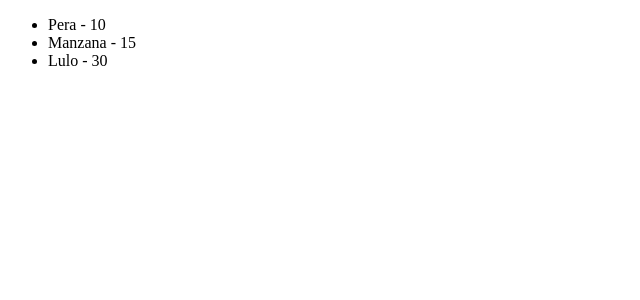
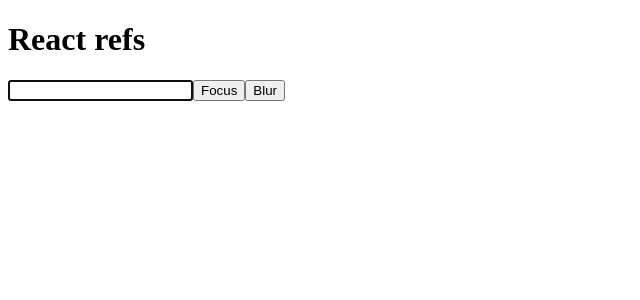
Before and after one commit to carlosmorera/CursoReact2020, a React (Create React App) app: page / in a window 1280 px wide. Shown: the top 300 px of the page, without its empty margins (0-640 px from the left). Built offline with nearby package versions, Linux system fonts and the light colour scheme.

Commit message:
Se hace ejercicio donde se crea una referencia

```diff
--- a/src/App.js
+++ b/src/App.js
@@ -1,39 +1,50 @@
 import React, {Component} from "react";
-import {renderIntoDocument} from "react-dom/test-utils";
 
-class App extends Component {
 
-    state = {
-        fruits: [
-            {name: 'Pera', price: 10},
-            {name: 'Manzana', price: 15},
-            {name: 'Lulo', price: 30}
-        ],
-        frutaSeleccionada: {}
+class Entrada extends Component {
+
+    entrada = React.createRef()
+
+    componentDidMount() {
+        this.focus()
     }
-    select = (frutaSeleccionada, event) => {
-        this.setState({
-            frutaSeleccionada
-        })
+
+    focus = () => {
+        this.entrada.current.focus()
+    }
+    blur = () => {
+        this.entrada.current.blur()
     }
 
     render() {
         return (
-            <ul>
-                {this.state.fruits.map((fruit) => (
-                    <li
-                        key={fruit.name}
-                        onClick={this.select.bind(this, fruit)}
-                        style={{
-                            color: this.state.frutaSeleccionada.name === fruit.name
-                                ? 'red'
-                                : '#000'
-                        }}
-                    >
-                        {fruit.name} - {fruit.price}
-                    </li>
-                ))}
-            </ul>
+            <div>
+                <input
+                    type="text"
+                    ref={this.entrada}
+                />
+                <button
+                    onClick={this.focus}
+                >
+                    Focus
+                </button>
+                <button
+                    onClick={this.blur}>
+                    Blur
+                </button>
+            </div>
+        )
+    }
+}
+
+
+class App extends Component {
+    render() {
+        return (
+            <div>
+                <h1>React refs</h1>
+                <Entrada></Entrada>
+            </div>
         )
     }
 }
```
Also changed, not shown: src/App.module.css (deleted, +0 -30 lines).
